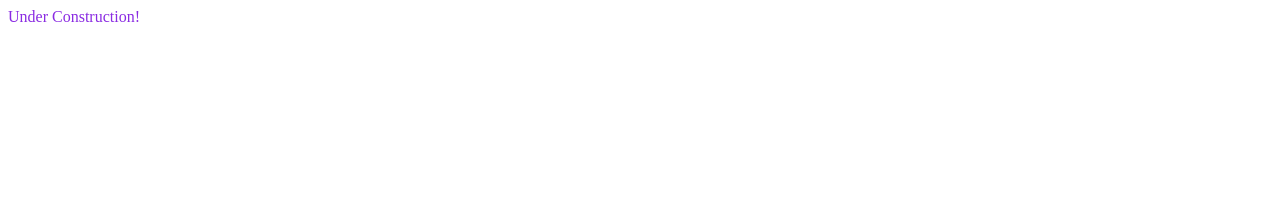
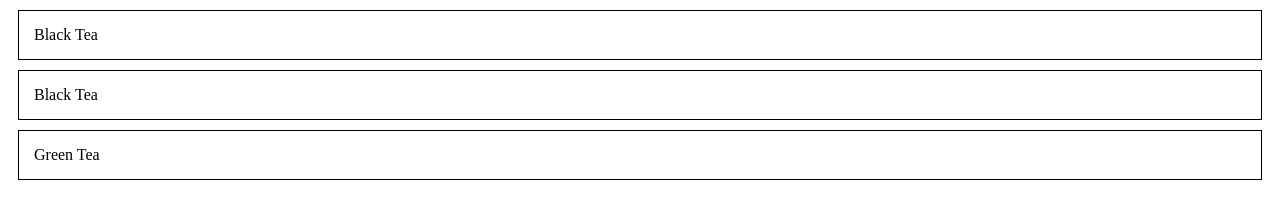
Before and after one commit to PirhiyaAsor/shopping-site, a plain HTML site: page index.html in a window 1280 px wide. Drawn offline with Linux system fonts and the light colour scheme.

Commit message:
added dynamic html

```diff
--- a/index.html
+++ b/index.html
@@ -8,7 +8,11 @@
     <title>Document</title>
 </head>
 <body>
-    <div class="construction">Under Construction!</div>
-    <script src="script.js"></script>
+    <div id="products-container">
+       <div class="product">
+        Black Tea
+       </div>
+    </div>
 </body>
+<script src="script.js"></script>
 </html>
--- a/script.js
+++ b/script.js
@@ -1 +1,12 @@
-console.log('Hello TeaShop');
+const productContainer = document.getElementById("products-container");
+const blackTea = document.createElement("div");
+const greenTea = document.createElement("div");
+
+blackTea.innerHTML = "Black Tea";
+greenTea.innerHTML = "Green Tea";
+
+blackTea.classList.add("product");
+greenTea.classList.add("product");
+
+productContainer.appendChild(blackTea);
+productContainer.appendChild(greenTea);
--- a/style.css
+++ b/style.css
@@ -1,3 +1,5 @@
-.construction {
-    color: blueviolet;
+.product {
+    padding: 15px;
+    margin: 10px;
+    border: 1px solid black;
 }
```
